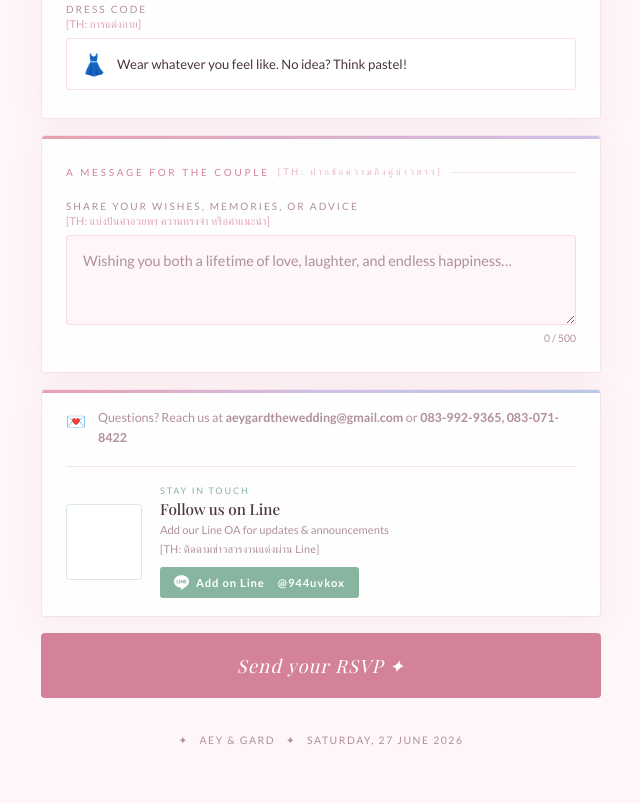
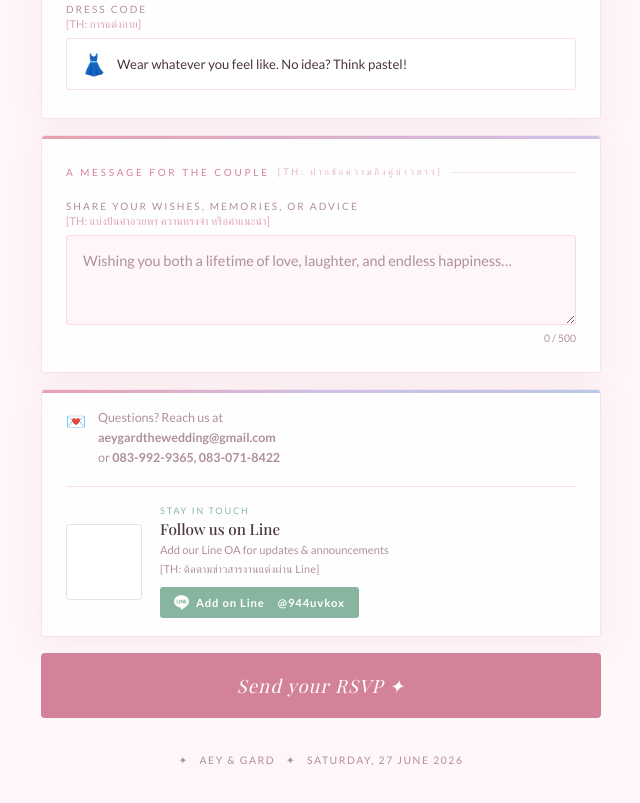
Before and after one commit to gardforgitgud/aeygothergard, a plain HTML site: page rsvp.html in a window 1280 px wide. Shown: the part 1709-2512 px from the top of the page, without its empty margins (319-959 px from the left). Drawn offline with nearby package versions, Linux system fonts and the light colour scheme; a script that the page names is missing; a web font is replaced by a local one.

Commit message:
V1.5 contact display

```diff
--- a/rsvp.html
+++ b/rsvp.html
@@ -437,7 +437,7 @@ textarea { resize:vertical; min-height:90px; line-height:1.6; }
   <div class="contact-card">
     <div class="contact-note">
       <span style="font-size:1rem;flex-shrink:0">💌</span>
-      <span>Questions? Reach us at <strong id="contact-email"></strong> or <strong id="contact-phone"></strong></span>
+      <span>Questions? Reach us at<br><strong id="contact-email"></strong><br>or <strong id="contact-phone"></strong></span>
     </div>
     <div id="line-section" style="display:none">
       <div class="contact-divider"></div>
```
